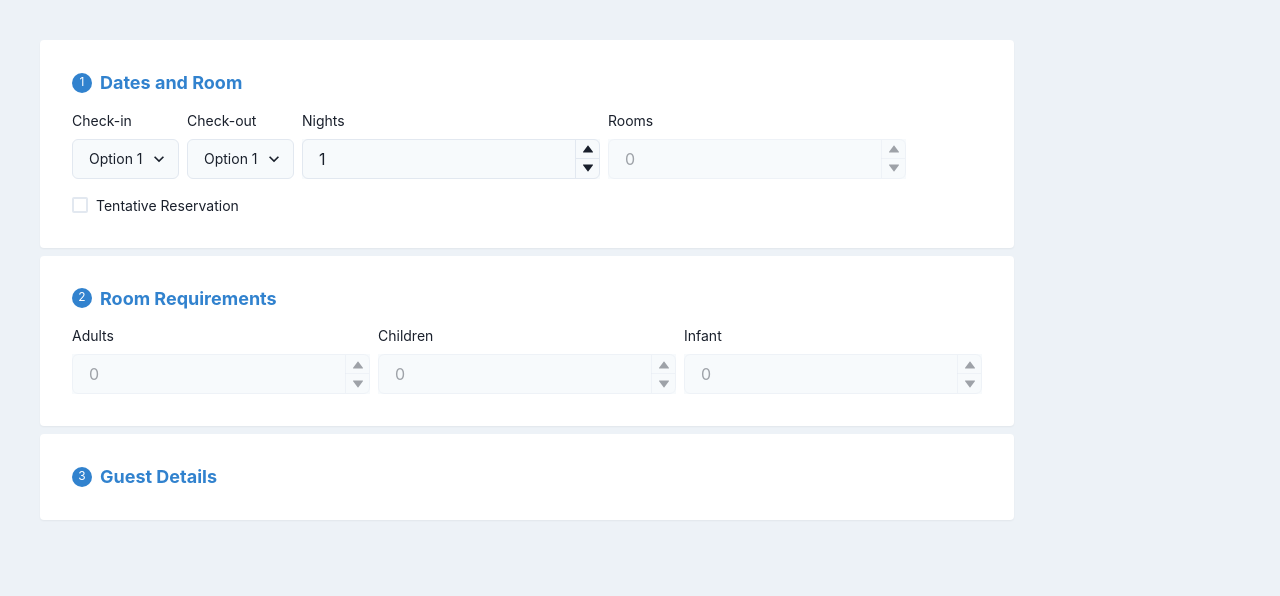
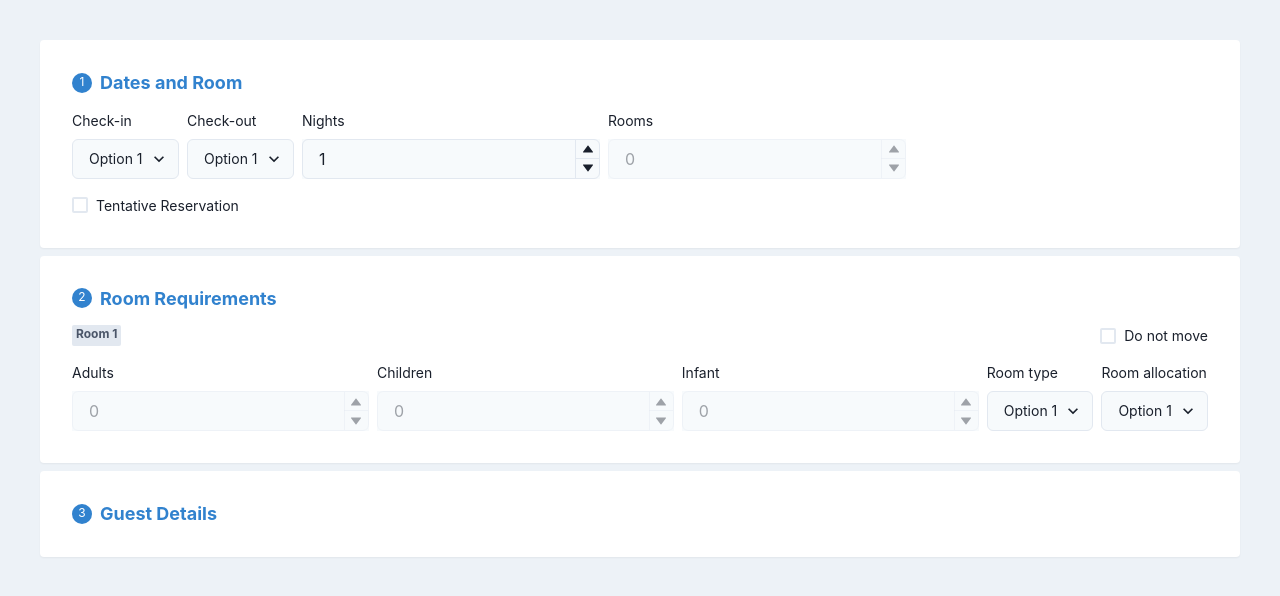
Before and after one commit to N-Nikolaev/socialpinpoint-tech-test, a React (Vite) app: page / in a window 1280 px wide. Shown: the top 596 px of the page. Built offline with nearby package versions, Linux system fonts and the light colour scheme.

Commit message:
Add 'Room Requirements' card to App component

```diff
--- a/src/App.tsx
+++ b/src/App.tsx
@@ -3,6 +3,7 @@ import {
   Box,
   Flex,
   HStack,
+  Spacer,
   Stack,
   Text } from '@chakra-ui/layout'
 import { NumberInput, NumberInputField, NumberInputStepper, NumberIncrementStepper, NumberDecrementStepper } from '@chakra-ui/number-input'
@@ -93,6 +94,27 @@ const App: React.FC = () => {
         </InputCard>
 
         <InputCard number={2} title='Room Requirements'>
+
+          <Flex>
+{/* //TODO State: Room */}
+            <Text
+              px={1}
+              fontSize='xs'
+              fontWeight='bold'
+              color='gray.600'
+              background='gray.200'
+              rounded={2}>
+              Room 1
+            </Text>
+
+            <Spacer />
+
+            <Checkbox>
+              <Text fontSize='sm'>Do not move</Text>
+            </Checkbox>
+
+          </Flex>
+
           <HStack>
             <Stack>
               <Text fontSize='sm'>
@@ -150,6 +172,36 @@ const App: React.FC = () => {
                 </NumberInputStepper>
               </NumberInput>
             </Stack>
+
+            <Stack>
+              <Text fontSize='sm'>
+                Room type
+              </Text>
+
+{/* //TODO State: Room type */}
+              <Select
+                bg='gray.50'
+                fontSize='sm'>
+                <option value="option1">Option 1</option>
+                <option value="option2">Option 2</option>
+                <option value="option3">Option 3</option>
+              </Select>
+            </Stack>
+
+            <Stack>
+              <Text fontSize='sm'>
+                Room allocation
+              </Text>
+
+{/* //TODO State: Room allocation */}
+              <Select
+                bg='gray.50'
+                fontSize='sm'>
+                <option value="option1">Option 1</option>
+                <option value="option2">Option 2</option>
+                <option value="option3">Option 3</option>
+              </Select>
+            </Stack>
           </HStack>
         </InputCard>
 
```
